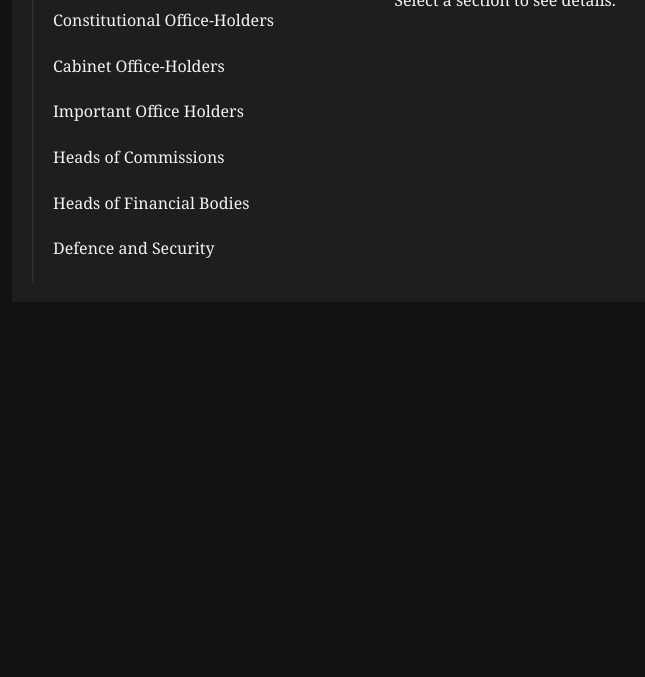
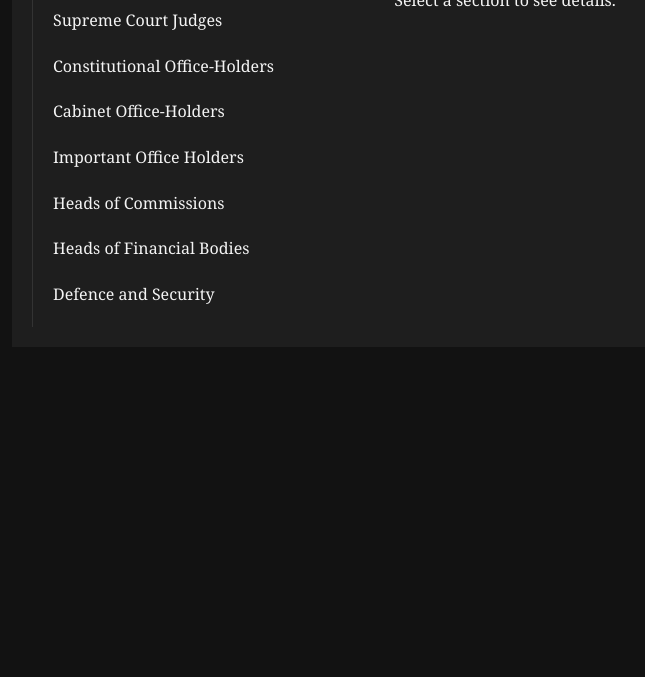
Before and after one commit to tellsiddh/tellsiddh.github.io, a plain HTML site: page blog/index.html in a window 1280 px wide. Shown: the part 123-800 px from the top of the page, without its empty margins (28-673 px from the left). Drawn offline with Linux system fonts and the light colour scheme.

Commit message:
updated --> added judges

```diff
--- a/blog/index.html
+++ b/blog/index.html
@@ -14,6 +14,7 @@
         <aside class="sidebar">
             <h3>Office Holders</h3>
             <ul>
+                <li><a href="#" onclick="fetchTable('Supreme Court Judges')">Supreme Court Judges</a></li>
                 <li><a href="#" onclick="fetchTable('Constitutional Office-Holders')">Constitutional Office-Holders</a></li>
                 <li><a href="#" onclick="fetchTable('Cabinet Office-Holders')">Cabinet Office-Holders</a></li>
                 <li><a href="#" onclick="fetchTable('Important office holders')">Important Office Holders</a></li>
@@ -32,7 +33,14 @@
 
     <script>
         async function fetchTable(section) {
-            const url = `https://en.wikipedia.org/w/api.php?action=parse&format=json&origin=*&page=List_of_office-holders_in_the_Government_of_India&prop=text&formatversion=2`;
+            let url;
+
+            // Change URL based on section
+            if (section === 'Supreme Court Judges') {
+                url = `https://en.wikipedia.org/w/api.php?action=parse&format=json&origin=*&page=List_of_sitting_judges_of_the_Supreme_Court_of_India&prop=text&formatversion=2`;
+            } else {
+                url = `https://en.wikipedia.org/w/api.php?action=parse&format=json&origin=*&page=List_of_office-holders_in_the_Government_of_India&prop=text&formatversion=2`;
+            }
 
             try {
                 const response = await fetch(url);
@@ -47,27 +55,32 @@
 
                 // Find the specific table based on the section
                 let table;
+                if (section === 'Supreme Court Judges') {
+                    // Find the first table that lists the Supreme Court Judges
+                    table = tempDiv.querySelector('table.wikitable');
+                } else {
                     switch (section) {
                         case 'Constitutional Office-Holders':
-                        table = tempDiv.querySelectorAll('table')[0]; // First table for Constitutional Office-Holders
+                            table = tempDiv.querySelectorAll('table')[1]; // First table for Constitutional Office-Holders
                             break;
                         case 'Cabinet Office-Holders':
-                        table = tempDiv.querySelectorAll('table')[1]; // Second table for Cabinet Office-Holders
+                            table = tempDiv.querySelectorAll('table')[2]; // Second table for Cabinet Office-Holders
                             break;
                         case 'Important office holders':
-                        table = tempDiv.querySelectorAll('table')[2]; // Third table for Important office holders
+                            table = tempDiv.querySelectorAll('table')[3]; // Third table for Important office holders
                             break;
                         case 'Heads of commissions':
-                        table = tempDiv.querySelectorAll('table')[3]; // Fourth table for Heads of commissions
+                            table = tempDiv.querySelectorAll('table')[4]; // Fourth table for Heads of commissions
                             break;
                         case 'Heads of financial bodies':
-                        table = tempDiv.querySelectorAll('table')[4]; // Fifth table for Heads of financial bodies
+                            table = tempDiv.querySelectorAll('table')[5]; // Fifth table for Heads of financial bodies
                             break;
                         case 'Defence and Security':
-                        table = tempDiv.querySelectorAll('table')[5]; // Sixth table for Defence and Security
+                            table = tempDiv.querySelectorAll('table')[6]; // Sixth table for Defence and Security
                             break;
                         default:
                             table = 'Table not found!';
+                    }
                 }
 
                 // Display the table in the main content area
```
Lines whose indentation alone changed are shown as unchanged.
